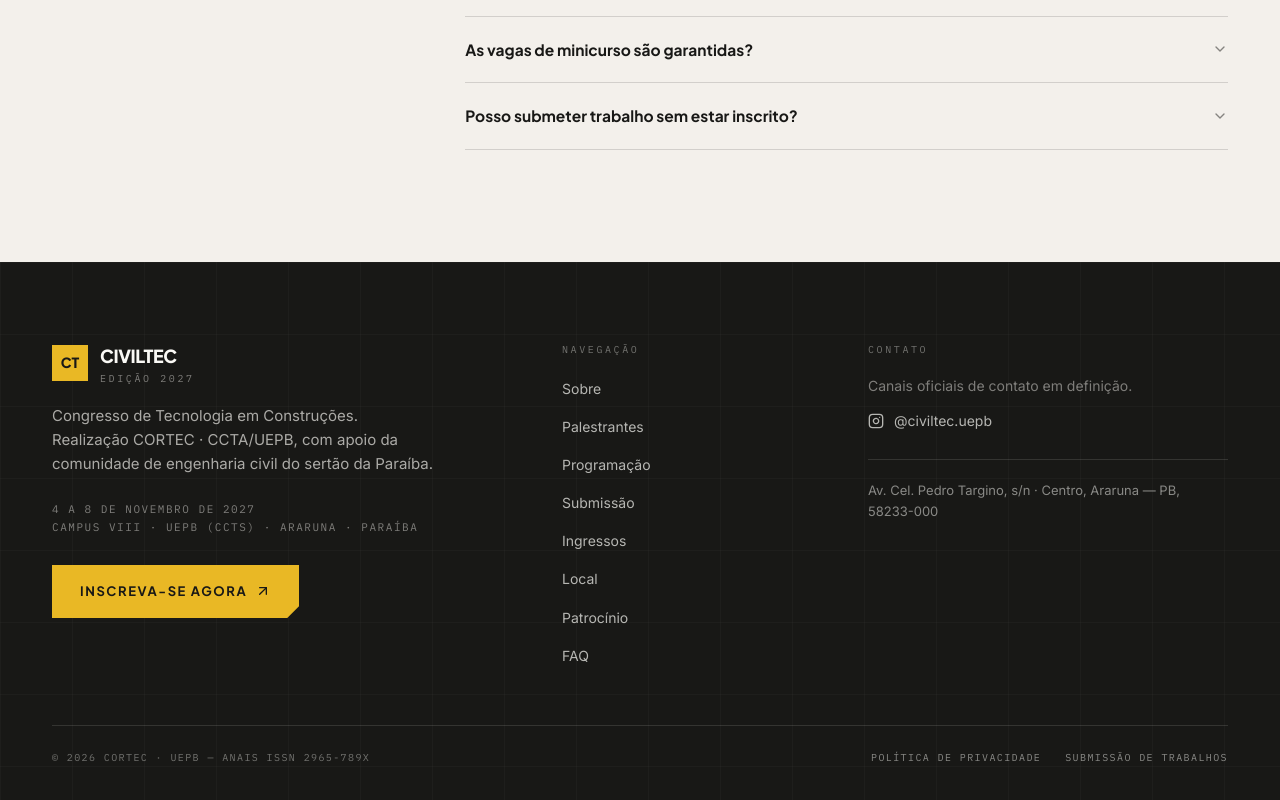
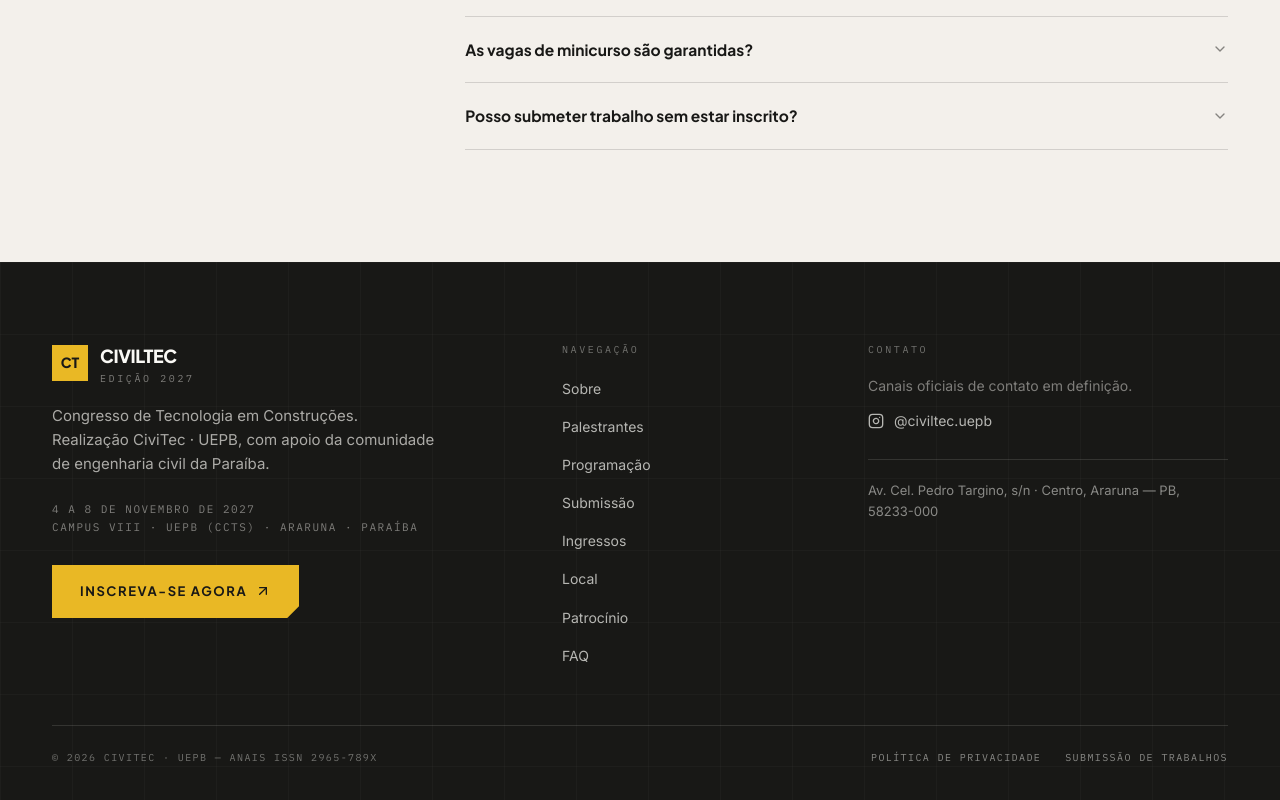
Before and after one commit to Dkalones/civil-tec, a React (Vite) app: page / in a window 1280 px wide. Shown: the part 9570-10370 px from the top of the page. Built offline with nearby package versions, Linux system fonts and the light colour scheme.

Commit message:
Atualiza referências institucionais e localização do CivilTec

```diff
--- a/src/components/site/Footer.jsx
+++ b/src/components/site/Footer.jsx
@@ -37,8 +37,8 @@ export default function Footer() {
             </div>
 
             <p className="mt-5 max-w-sm text-[15px] leading-relaxed text-ink-foreground/65">
-              {EVENT.name}. Realização CORTEC · CCTA/UEPB, com apoio da comunidade de engenharia
-              civil do sertão da Paraíba.
+              {EVENT.name}. Realização CiviTec · UEPB, com apoio da comunidade de engenharia
+              civil da Paraíba.
             </p>
 
             <p className="mt-6 font-mono text-[11px] uppercase leading-relaxed tracking-[0.14em] text-ink-foreground/45">
@@ -121,7 +121,7 @@ export default function Footer() {
 
         <div className="mt-14 flex flex-col gap-4 border-t border-ink-foreground/12 pt-6 md:flex-row md:items-center md:justify-between">
           <p className="font-mono text-[10px] uppercase tracking-[0.14em] text-ink-foreground/40">
-            © {new Date().getFullYear()} CORTEC · UEPB — Anais ISSN {EVENT.issn}
+            © {new Date().getFullYear()} CiviTec · UEPB — Anais ISSN {EVENT.issn}
           </p>
           <div className="flex flex-wrap items-center gap-x-6 gap-y-2">
             <Link
```
